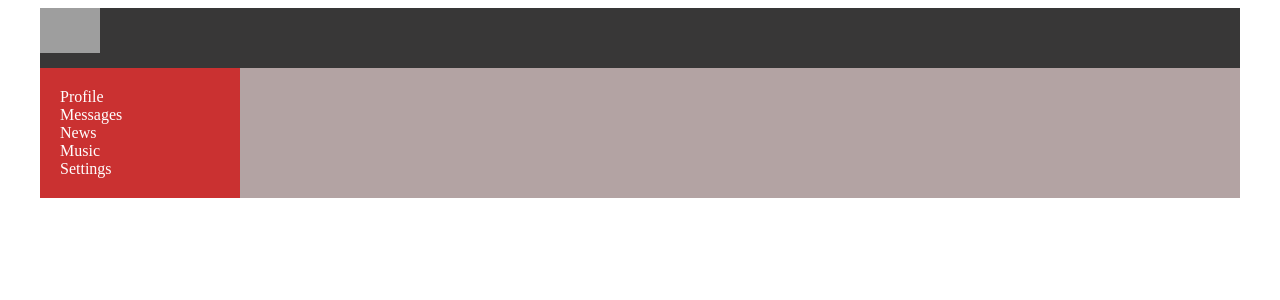
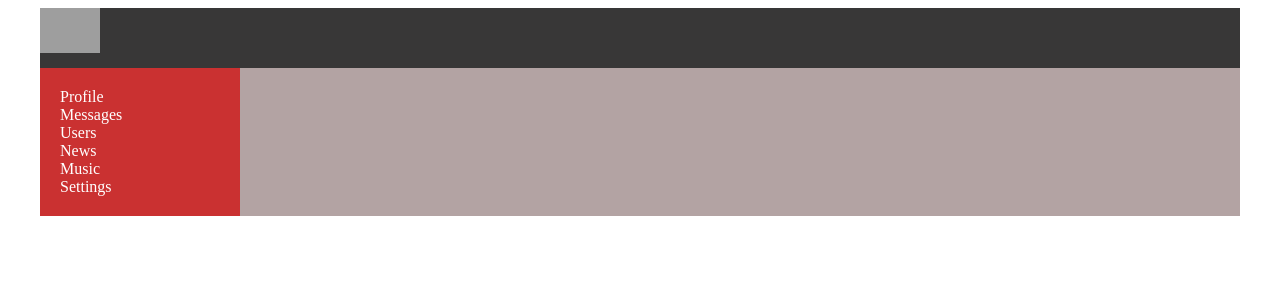
Before and after one commit to Kushbak/social-network, a React (Create React App) app: page / in a window 1280 px wide. Shown: the top 300 px of the page. Built offline with nearby package versions, Linux system fonts and the light colour scheme; grey boxes are pictures that could not be loaded.

Commit message:
added NavLink for usersPage

```diff
--- a/src/components/Navbar/Navbar.jsx
+++ b/src/components/Navbar/Navbar.jsx
@@ -17,6 +17,9 @@
                 <NavLink to="/dialogs" activeClassName={css.activeLink}>Messages</NavLink>
             </div>
             <div className={css.item}>
+                <NavLink to="/users" activeClassName={css.activeLink}>Users</NavLink>
+            </div>
+            <div className={css.item}>
                 <NavLink to="/news" activeClassName={css.activeLink}>News</NavLink>
             </div>
             <div className={css.item}>
```
